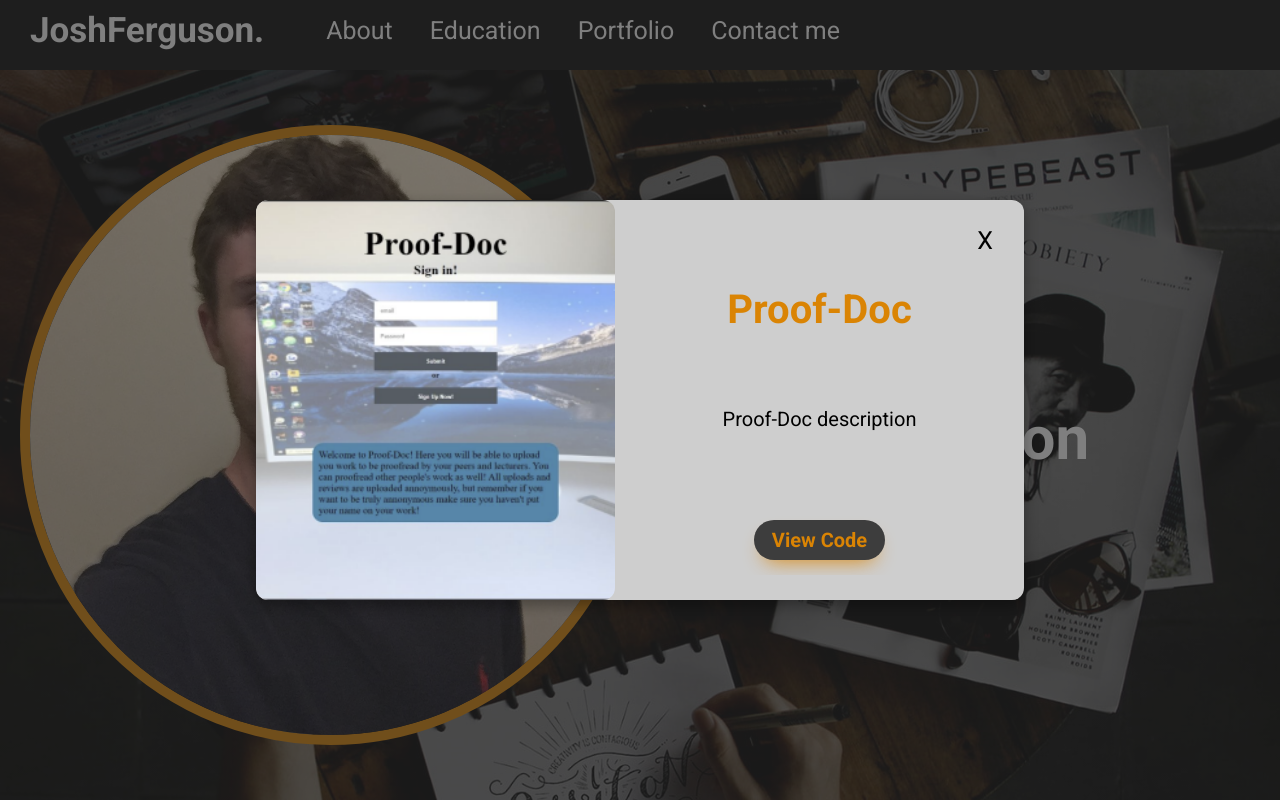
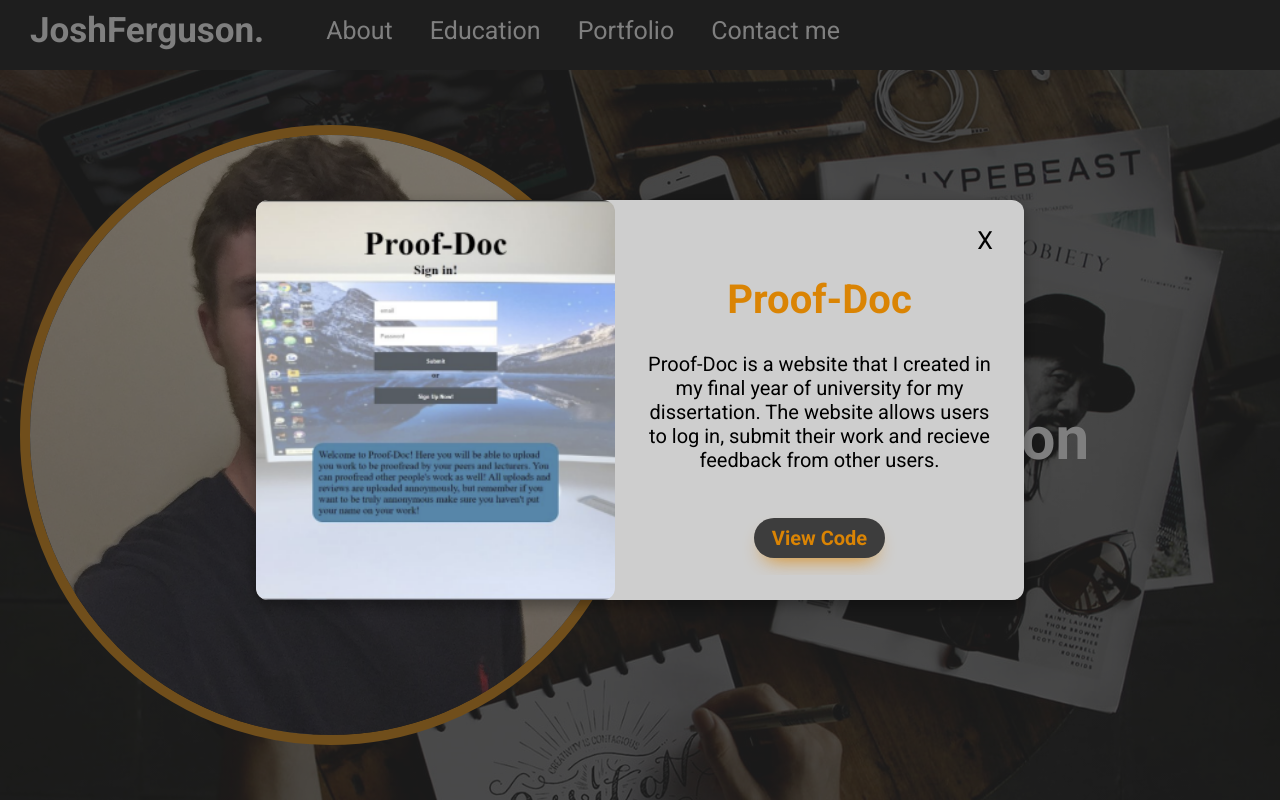
Before and after one commit to josh-ferguson/Porfolio, a React (Create React App) app: page / in a window 1280 px wide. Both pictures are taken after a click on the element "Proof-Doc". Built offline with nearby package versions, Linux system fonts and the light colour scheme.

Commit message:
added descriptions to projects

```diff
--- a/src/components/modal/modal.scss
+++ b/src/components/modal/modal.scss
@@ -64,6 +64,7 @@
             .titleCloseBtn {
                 display: flex;
                 justify-content: flex-end;
+                overflow: hidden;
 
                 button {
                     background-color: transparent;
@@ -76,12 +77,7 @@
             .title {
                 display: inline-block;
                 text-align: center;
-                margin-top: 10px;
                 overflow: hidden;
-
-                @include mobile{
-                    margin-top: 0;
-                }
 
                 h1{
                     font-size: 40px;
--- a/src/data.js
+++ b/src/data.js
@@ -5,7 +5,7 @@ export const studentProjectsPortfolio = [
       img:
         "assets/proof-doc.png",
       desc:
-        "Proof-Doc description",
+        "Proof-Doc is a website that I created in my final year of university for my dissertation. The website allows users to log in, submit their work and recieve feedback from other users.",
       link:
         "https://github.com/josh-ferguson/Proof-Doc",
     },
@@ -15,7 +15,7 @@ export const studentProjectsPortfolio = [
       img:
         "assets/buddy-up.png",
       desc:
-        "Buddy-Up description",
+        "Buddy-Up is website that I created for my Masters project. It allowed new students to log in and talk to a buddy as well as other features. The aim was to help students adjust to university life.",
       link:
         "https://github.com/josh-ferguson/Buddy-Up",
     },
@@ -27,7 +27,7 @@ export const personalProjectsPortfolio = [
       title: "Personal Portfolio",
       img: "assets/portfolio.jpg",
       desc:
-        "Portfolio description",
+        "This is my portfolio that I created to show some of the projects that I have been working on. This also demonstrates some of my skills",
       link:
         "https://github.com/josh-ferguson/Porfolio",
     },
```
